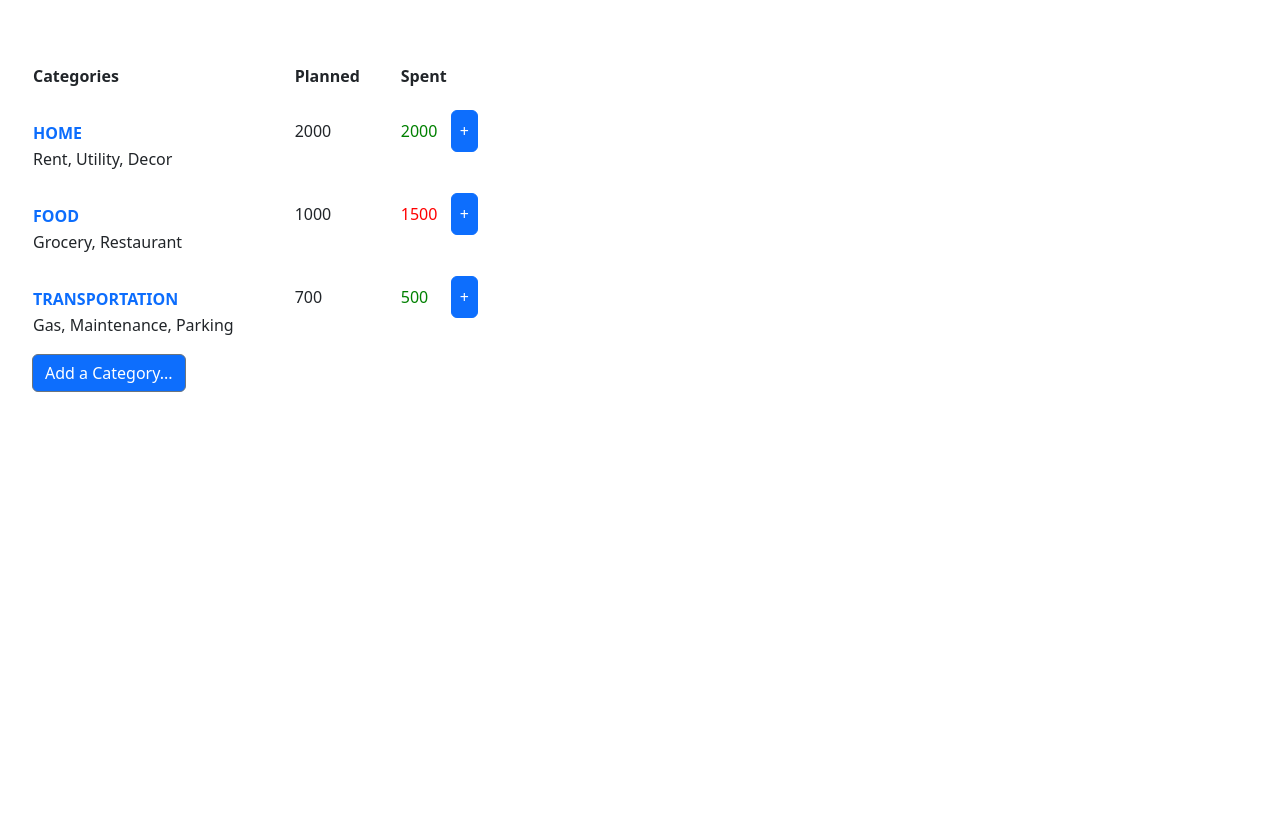
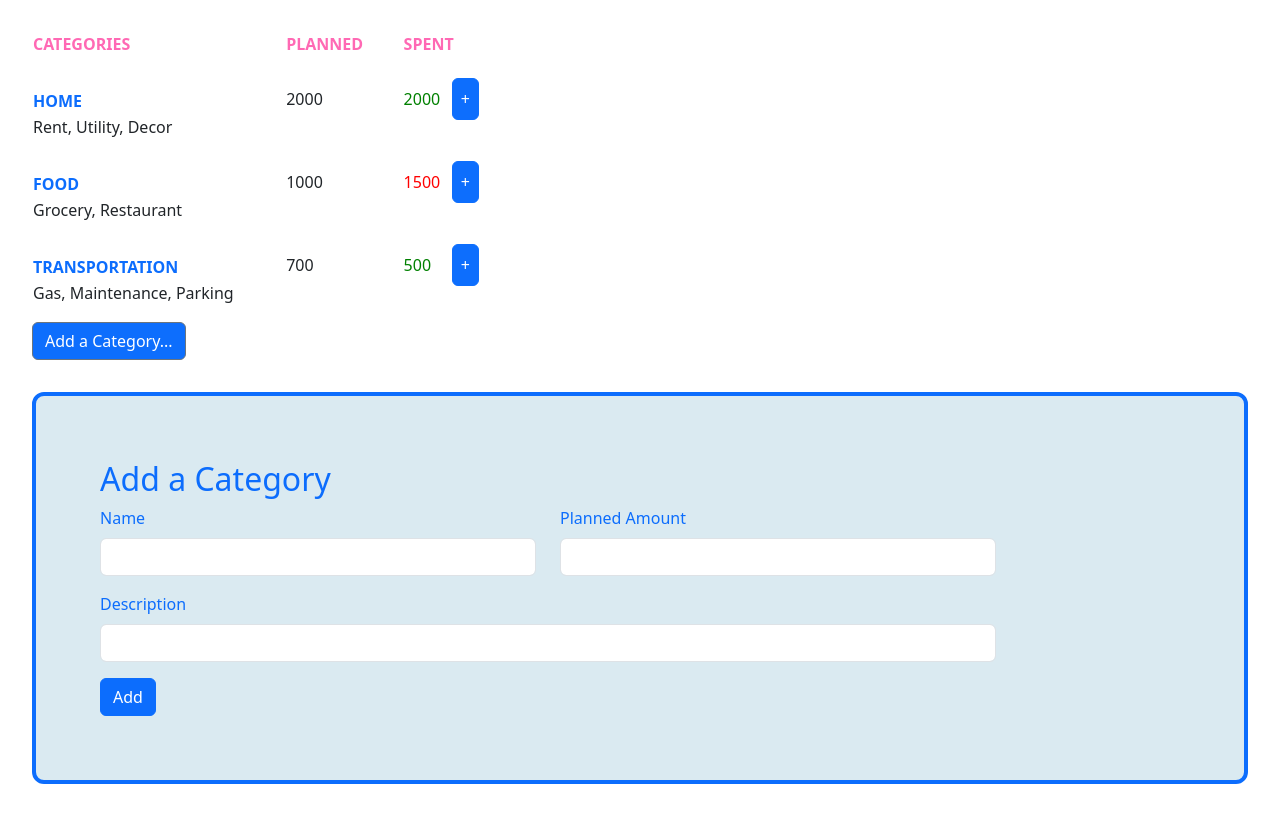
Before and after one commit to delanaeini/budget-app, a React (Create React App) app: page / in a window 1280 px wide. Both pictures are taken after a click on the button "Add a Category...". Built offline with nearby package versions, Linux system fonts and the light colour scheme.

Commit message:
FormAddCategory

```diff
--- a/src/App.js
+++ b/src/App.js
@@ -2,6 +2,7 @@ import { useState } from "react";
 import { Row, Col } from "reactstrap";
 import CategoriesList from "./CategoriesList";
 import FormAddTransaction from "./FormAddTransaction";
+import FormAddCategory from "./FormAddCategory";
 
 export default function App() {
   const initialTransactions = [
@@ -34,12 +35,14 @@ export default function App() {
   const [selectedCategory, setSelectedCategory] = useState(null);
   const [categories, setCategories] = useState(initialCategories);
   const [transactions, setTransactions] = useState(initialTransactions);
+  const [showAddCategory, setShowAddCategory] = useState(false);
 
   function handleSelection(category) {
     setSelectedCategory((selected) =>
       selected?.name === category.name ? null : category
     );
   }
+
   function handleAddTransaction(transaction) {
     setTransactions((transactions) => [...transactions, transaction]); //a list of transaction with all categories
 
@@ -55,7 +58,14 @@ export default function App() {
       )
     );
   }
+
+  function handleAddCategory(category) {
+    setCategories((categories) => [...categories, category]);
+    setShowAddCategory(!showAddCategory);
+  }
+
   return (
+    <>
       <Row>
         <Col className="col-md-5">
           <CategoriesList
@@ -63,6 +73,8 @@ export default function App() {
             transactions={transactions}
             onSelection={handleSelection}
             selectedCategory={selectedCategory}
+            showAddCategory={showAddCategory}
+            setShowAddCategory={setShowAddCategory}
           />
         </Col>
         {selectedCategory && (
@@ -73,15 +85,14 @@ export default function App() {
             />
           </Col>
         )}
-      {/* To see transactions list
+      </Row>
+      <Row>
         <Col>
-        {transactions.map((t) => (
-          <p>
-            {t.title}
-            {t.transactionCategory}
-          </p>
-        ))}
-      </Col> */}
+          {showAddCategory && (
+            <FormAddCategory onAddCategory={handleAddCategory} />
+          )}
+        </Col>
       </Row>
+    </>
   );
 }
--- a/src/CategoriesList.js
+++ b/src/CategoriesList.js
@@ -1,19 +1,21 @@
 import { Table, Button } from "reactstrap";
+import Category from "./Category";
 
-import Category from "./Category";
 export default function CategoriesList({
   transactions,
   onSelection,
   selectedCategory,
   categories,
+  showAddCategory,
+  setShowAddCategory,
 }) {
   return (
     <div className="category-table">
       <Table>
-        <thead>
-          <th>Categories</th>
-          <th>Planned</th>
-          <th colSpan={2}>Spent</th>
+        <thead style={{ color: "hotpink" }}>
+          <th>CATEGORIES</th>
+          <th>PLANNED</th>
+          <th colSpan={2}>SPENT</th>
         </thead>
         {categories.map((category) => (
           <Category
@@ -24,7 +26,12 @@ export default function CategoriesList({
           />
         ))}
       </Table>
-      <Button className="bg-primary">Add a Category...</Button>
+      <Button
+        className="bg-primary"
+        onClick={() => setShowAddCategory(!showAddCategory)}
+      >
+        Add a Category...
+      </Button>
     </div>
   );
 }
--- a/src/Category.js
+++ b/src/Category.js
@@ -8,7 +8,8 @@ export default function Category({
 }) {
   const isSelected = selectedCategory?.name === category.name;
 
-  // TODO: Add each category's transaction to show up under "Spent" when clicked on the number
+  //TODO: fix new category's NaN when adding an expense
+  //TODO: Add transactions to Spent
   console.log(selectedCategory);
   return (
     <>
--- /dev/null
+++ b/src/FormAddCategory.js
@@ -0,0 +1,69 @@
+import { useState } from "react";
+import { Button, Col, Form, FormGroup, Input, Label, Row } from "reactstrap";
+
+export default function FormAddCategory({ onAddCategory }) {
+  const [name, setName] = useState("");
+  const [description, setDescription] = useState("");
+  const [plannedAmount, setPlannedAmount] = useState("");
+
+  function handleSubmit(e) {
+    e.preventDefault();
+
+    if (!name || !plannedAmount) return;
+
+    const newCategory = { name, description, plannedAmount };
+
+    onAddCategory(newCategory);
+
+    setName("");
+    setDescription("");
+    setPlannedAmount("");
+  }
+
+  return (
+    <div className="form-add-category">
+      <h2>Add a Category</h2>
+      <Form onSubmit={handleSubmit}>
+        <Row>
+          <Col className="col-5">
+            <FormGroup>
+              <Label htmlFor="name">Name</Label>
+              <Input
+                className="form-control"
+                id="name"
+                value={name}
+                onChange={(e) => setName(e.target.value)}
+              />
+            </FormGroup>
+          </Col>
+          <Col className="col-5">
+            <FormGroup>
+              <Label htmlFor="plannedAmount">Planned Amount</Label>
+              <Input
+                id="plannedAmount"
+                value={plannedAmount}
+                onChange={(e) => setPlannedAmount(Number(e.target.value))}
+              />
+            </FormGroup>
+          </Col>
+        </Row>
+        <Row>
+          <Col className="col-10">
+            <FormGroup>
+              <Label htmlFor="description">Description</Label>
+              <Input
+                className="form-control"
+                id="description"
+                value={description}
+                onChange={(e) => setDescription(e.target.value)}
+              />
+            </FormGroup>
+          </Col>
+        </Row>
+        <Button className="btn-light text-white" type="submit">
+          Add
+        </Button>
+      </Form>
+    </div>
+  );
+}
--- a/src/FormAddTransaction.js
+++ b/src/FormAddTransaction.js
@@ -21,9 +21,10 @@ export default function FormAddTransaction({
     setTitle("");
     setAmount("");
   }
+
   return (
     <div className="form-add-transaction">
-      <h2>{selectedCategory.name}: Add Transation</h2>
+      <h2>{selectedCategory.name.toUpperCase()}: Add Transaction</h2>
       <Form onSubmit={handleSubmit}>
         <Row>
           <Col className="col-5">
--- a/src/index.css
+++ b/src/index.css
@@ -1,10 +1,32 @@
 .category-table {
-  margin: 2rem;
+  margin-left: 2rem;
+  margin-right: 2rem;
+  margin-bottom: 2rem;
+}
+
+.form-add-category {
+  background-color: #daeaf1;
+  padding: 4rem;
+  margin-left: 2rem;
+  margin-right: 2rem;
+  margin-bottom: 2rem;
+  border: 4px solid #0c6dfd;
+  border-radius: 12px;
+  color: #0c6dfd;
+}
+
+.form-add-category button {
+  color: white;
+  background-color: #0c6dfd;
+  border-color: #0c6dfd;
 }
 
 .form-add-transaction {
+  background-color: #daeaf1;
   padding: 4rem;
-  margin: 2rem;
+  margin-left: 2rem;
+  margin-right: 2rem;
+  margin-bottom: 2rem;
   border: 4px solid #0c6dfd;
   border-radius: 12px;
   color: #0c6dfd;
@@ -12,18 +34,18 @@
 
 .form-add-transaction button {
   color: white;
-  background-color: salmon;
-  border-color: salmon;
+  background-color: hotpink;
+  border-color: hotpink;
 }
 .form-add-transaction label {
-  color: salmon;
+  color: hotpink;
 }
 
-.form-add-transaction Input {
+/* .form-add-transaction Input {
   border-color: #0c6dfd;
-}
+} */
 
-Table th {
+th {
   padding-right: 1rem;
   padding-top: 2rem;
 }
```
Lines whose indentation alone changed are shown as unchanged.
